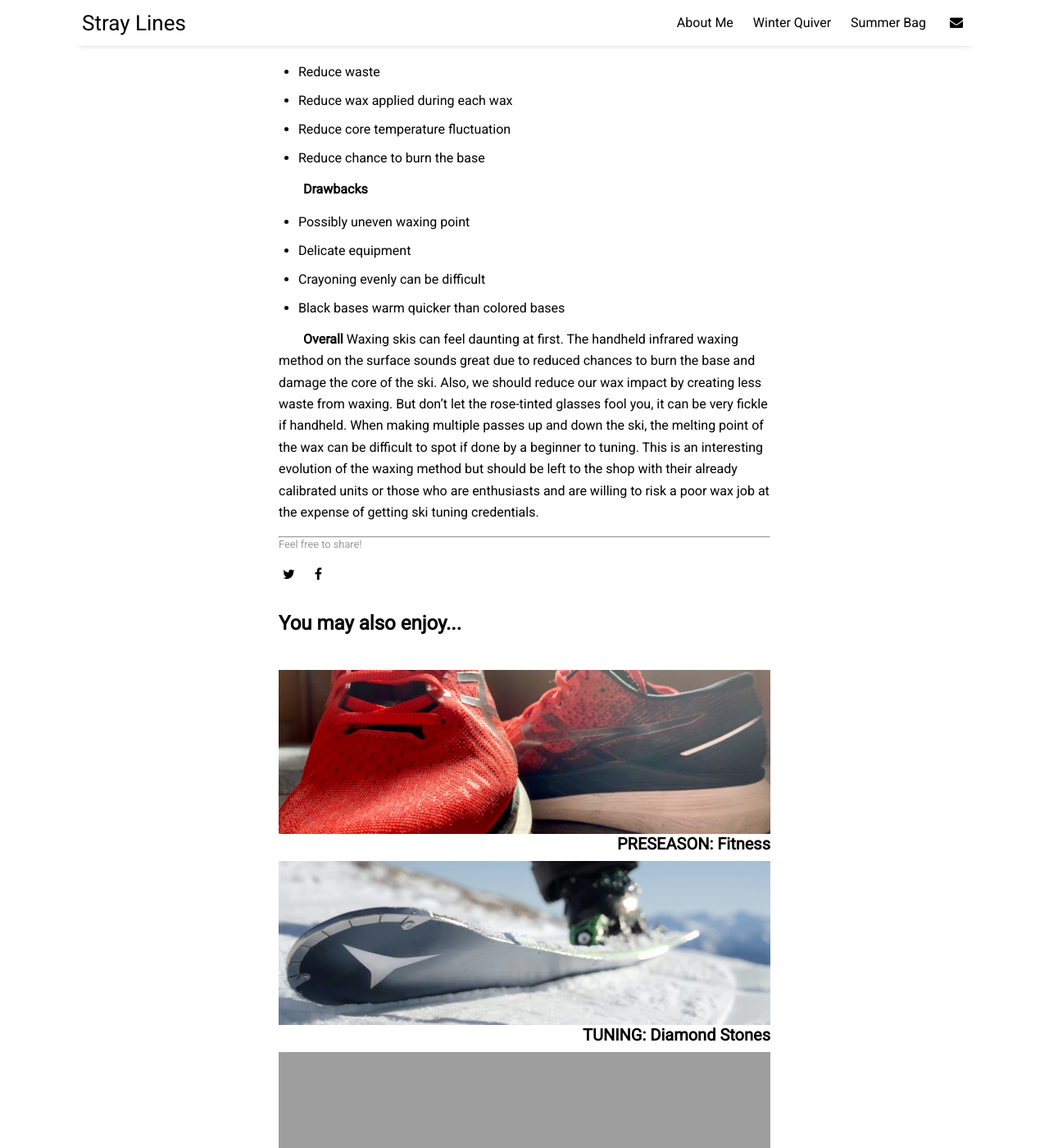
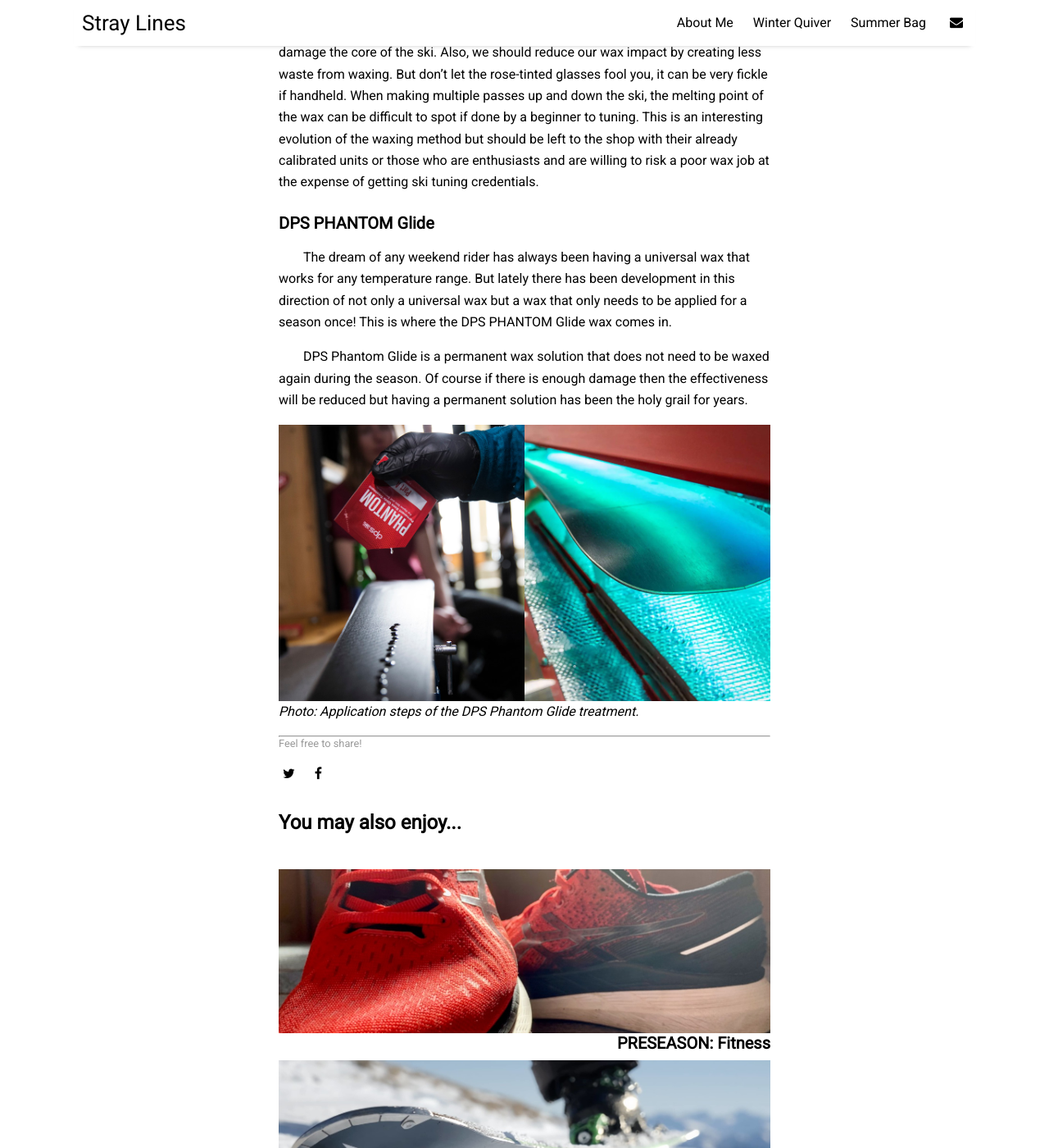
Before and after one commit to eliotcochrane/eliotcochrane.github.io, a Jekyll site: the page built from _posts/2023-11-14-preseason-wax.md, in a window 1280 px wide and 1400 px high, scrolled down 9383 px. Shown: the whole window at 82% size. Built offline with Jekyll 4.4.1, drawn with Linux system fonts in a browser that asks for light colours; nearby versions of some CDN libraries.

Commit message:
Update Content
-Update Content

```diff
--- a/_posts/2023-11-14-preseason-wax.md
+++ b/_posts/2023-11-14-preseason-wax.md
@@ -131,14 +131,6 @@
 **Overall**
 This is a great waxing method during the ski season. It may not work for pre-season preparation but is a must-have for anyone that wants the best glide without spending hours during the season. It may still require periodic hot waxes to keep the bases from drying out, but a periodic hot wax is much better than doing it every time and for every snow condition. Liquid wax is taking over much of the World Cup waxing scene for it's bullet-proof method of application and effectiveness when matched with a hot waxed base for the correct snow condition.
 
-### DPS
-
-![DPS permanent waxing method](/assets/img/preseason-wax-dpsphantom.jpg)
-
-
-
-
-
 ### Infrared Waxer (IR)
 
 ![Infrared applications on track and handheld](/assets/img/preseason-wax-infrared.jpg)
@@ -164,3 +156,12 @@
 
 **Overall**
 Waxing skis can feel daunting at first. The handheld infrared waxing method on the surface sounds great due to reduced chances to burn the base and damage the core of the ski. Also, we should reduce our wax impact by creating less waste from waxing. But don't let the rose-tinted glasses fool you, it can be very fickle if handheld. When making multiple passes up and down the ski, the melting point of the wax can be difficult to spot if done by a beginner to tuning. This is an interesting evolution of the waxing method but should be left to the shop with their already calibrated units or those who are enthusiasts and are willing to risk a poor wax job at the expense of getting ski tuning credentials.
+
+### DPS PHANTOM Glide
+
+The dream of any weekend rider has always been having a universal wax that works for any temperature range. But lately there has been development in this direction of not only a universal wax but a wax that only needs to be applied for a season once! This is where the DPS PHANTOM Glide wax comes in.
+
+DPS Phantom Glide is a permanent wax solution that does not need to be waxed again during the season. Of course if there is enough damage then the effectiveness will be reduced but having a permanent solution has been the holy grail for years.
+
+![DPS permanent waxing method](/assets/img/preseason-wax-dpsphantom.jpg)
+*Photo: Application steps of the DPS Phantom Glide treatment.*
```
